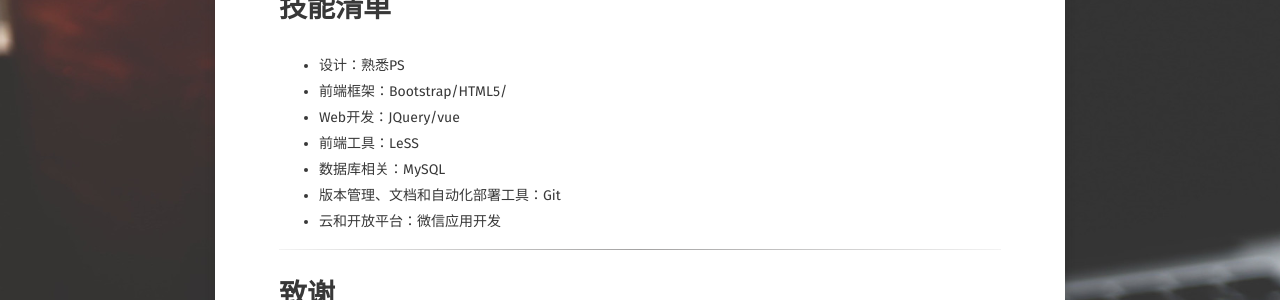
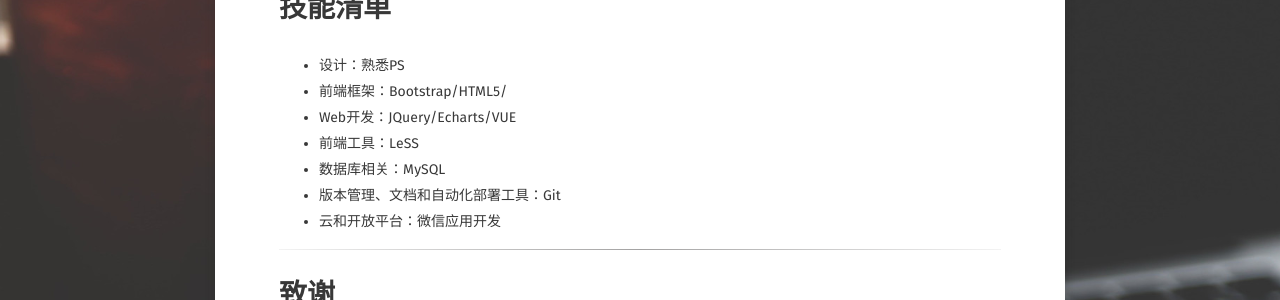
Before and after one commit to ybx13579/IceYang.github.io, a Jekyll site: the page built from about/index.md, in a window 1280 px wide and 900 px high, scrolled down 2292 px. Shown: the part 477-777 px from the top of the window. Built offline with Jekyll 4.4.1, drawn with Linux system fonts in a browser that asks for light colours; some web fonts are replaced.

Commit message:
Update index.md

```diff
--- a/about/index.md
+++ b/about/index.md
@@ -193,7 +193,7 @@ comments: false
 
 - 设计：熟悉PS
 - 前端框架：Bootstrap/HTML5/
-- Web开发：JQuery/vue
+- Web开发：JQuery/Echarts/VUE
 - 前端工具：LeSS
 - 数据库相关：MySQL
 - 版本管理、文档和自动化部署工具：Git
```
